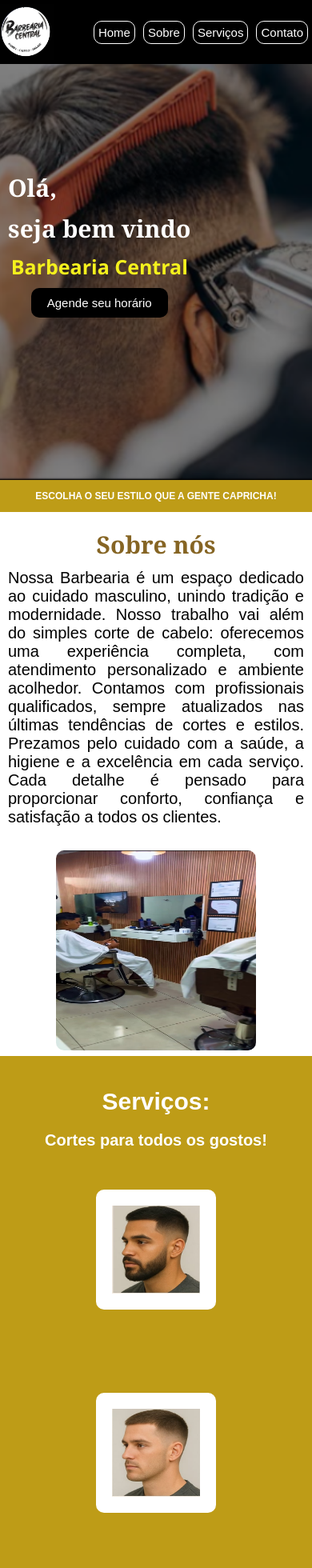
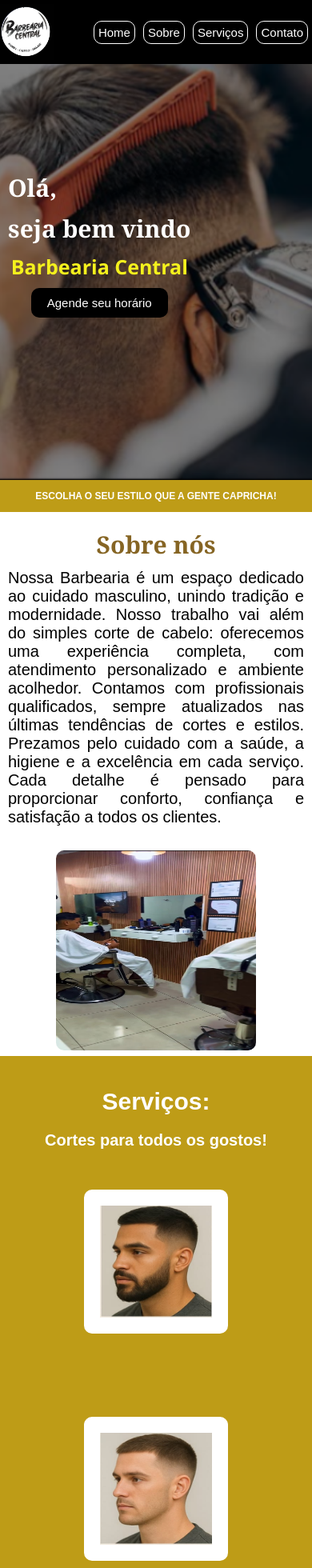
Before and after one commit to Pedroita-057/Projeto, a React (Create React App) app: page / in a window 390 px wide. Shown: the top 1960 px of the page at 80% size. Built offline with nearby package versions, Linux system fonts and the light colour scheme.

Commit message:
responsivo

```diff
--- a/src/componentes/Serviços/serviços.css
+++ b/src/componentes/Serviços/serviços.css
@@ -73,8 +73,8 @@
         margin: 20px 10px 0 10px;
    }
    .fotos img{
-     height: 150px;
-     width: 150px;
+     height: 180px;
+     width: 180px;
      margin: 50px 50px 50px 50px;
      border: 20px solid #fff;
      border-radius: 10px;
```
